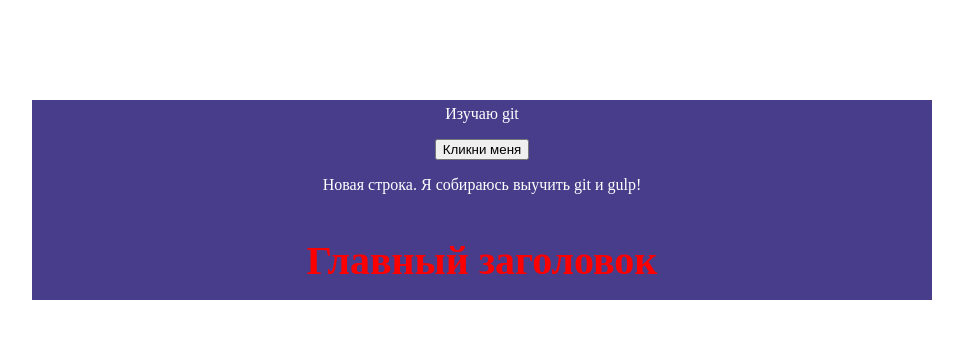
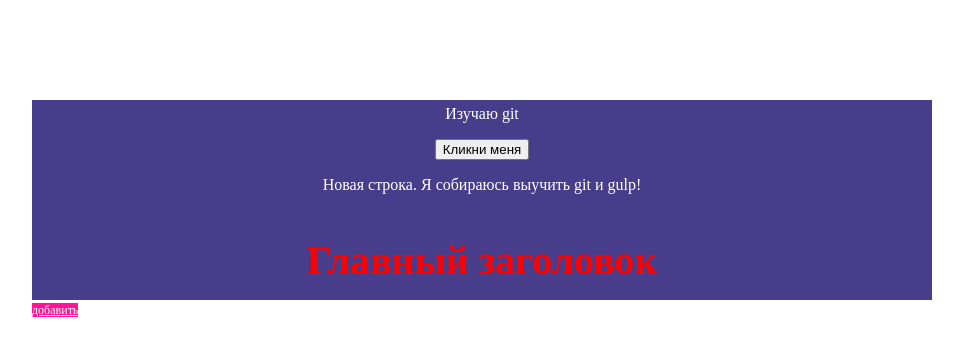
Before and after one commit to Evgenii-dev/side, a plain HTML site: page index.html in a window 1280 px wide. Shown: the whole page, without its empty margins (158-1121 px from the left). Drawn offline with Linux system fonts and the light colour scheme.

Commit message:
Добавил новую кнопку

```diff
--- a/css/main.css
+++ b/css/main.css
@@ -28,3 +28,9 @@ body {
     font-size: 40px;
     color: red;
 }
+
+.about-wrap__link {
+    background-color: deeppink;
+    color: #fff;
+    font-size: 12px;
+}
--- a/index.html
+++ b/index.html
@@ -21,6 +21,11 @@
                 </p>
                 <h1>Главный заголовок</h1>
             </div>
+            <div class="about-wrap">
+                <a href="#" class="about-wrap__link">
+                    добавить
+                </a>
+            </div>
         </div>
     </header>
 </body>
```
